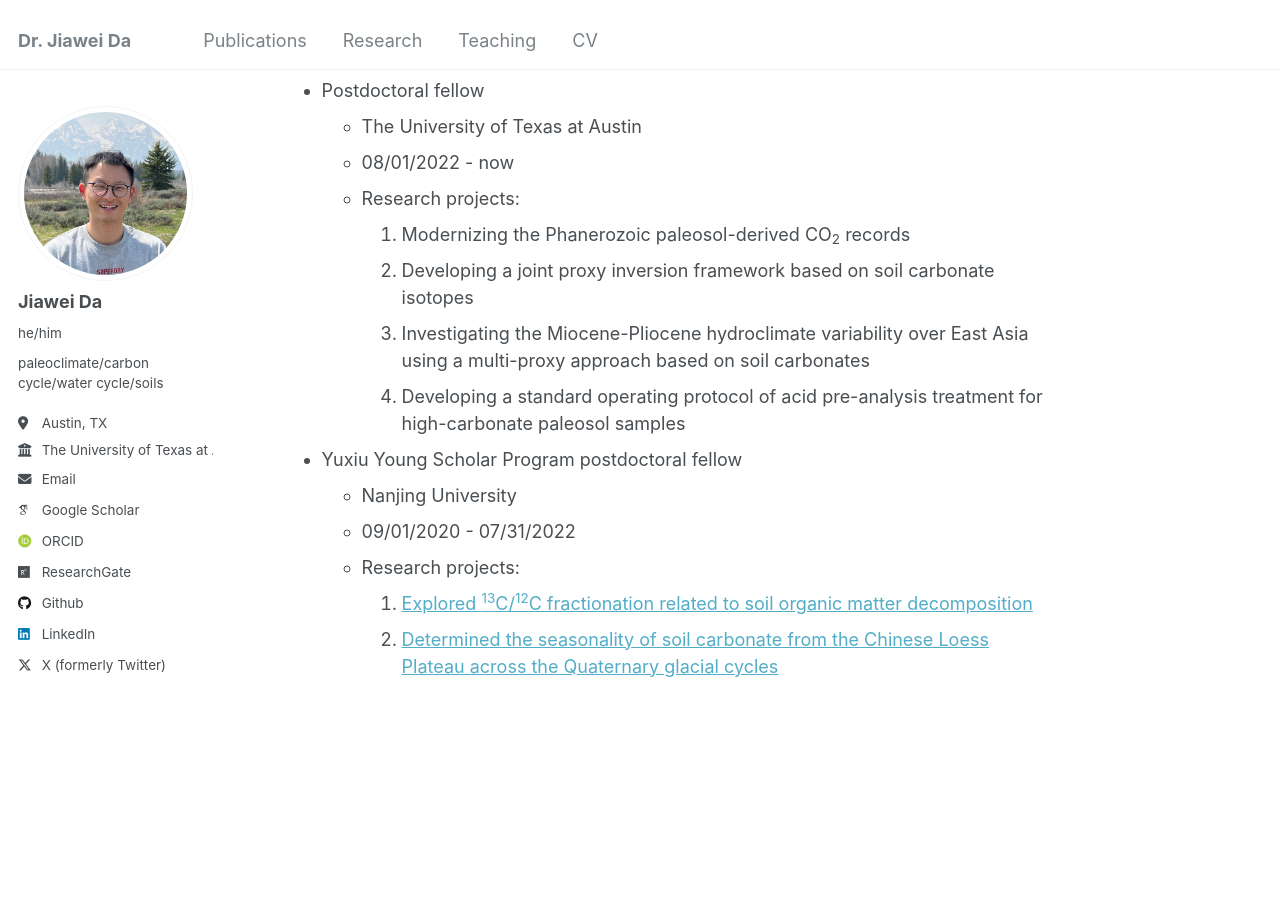
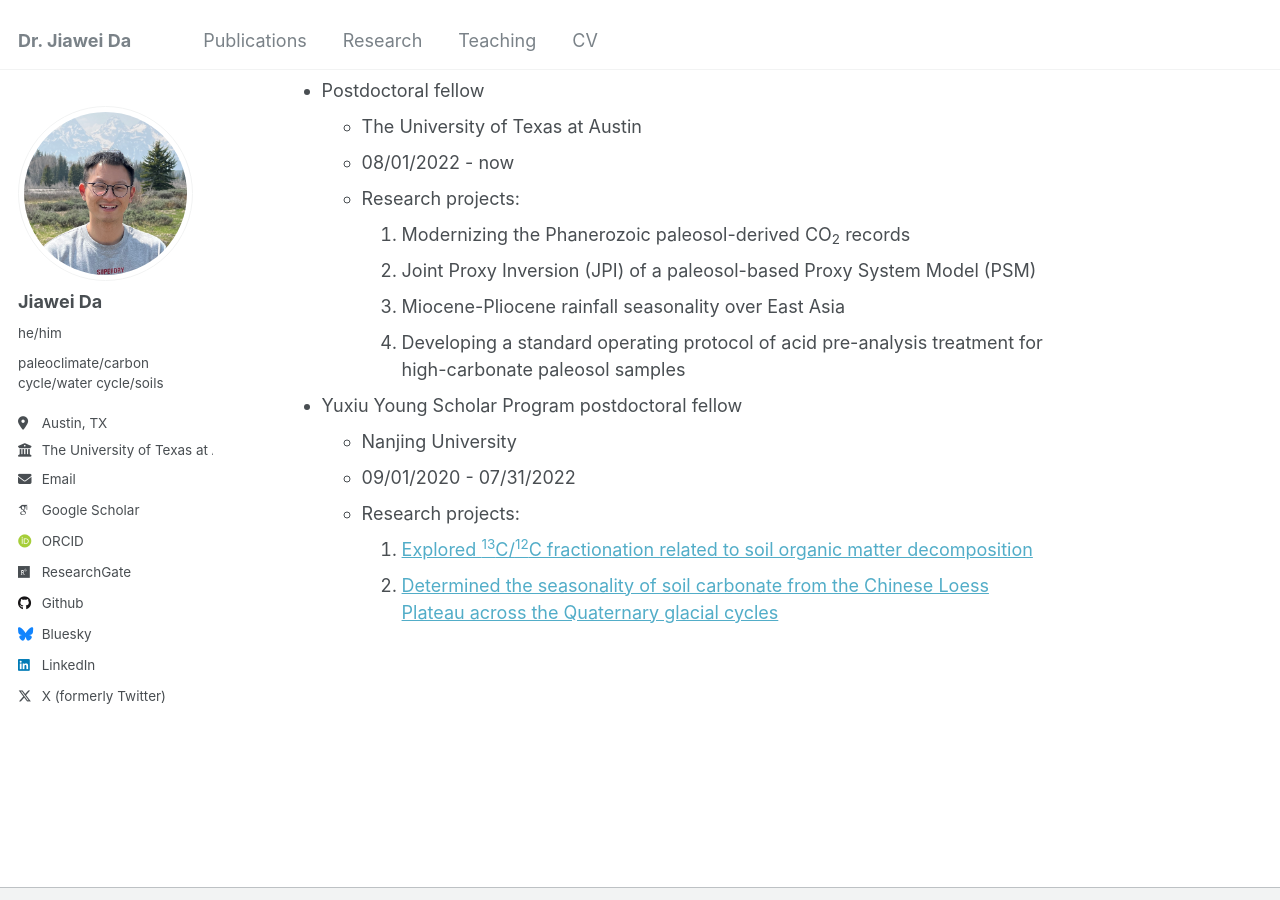
Before and after one commit to da-jiawei/da-jiawei.github.io, a Jekyll site: the page built from _pages/about.md, in a window 1280 px wide and 900 px high, scrolled down 699 px. Built offline with Jekyll 4.4.1, drawn with Linux system fonts in a browser that asks for light colours; some web fonts are replaced.

Commit message:
updates
update

```diff
--- a/_config.yml
+++ b/_config.yml
@@ -49,7 +49,7 @@ author:
   stackoverflow    : # User number or user number and name (i.e., use "1" or "1/jeff-atwood")
 
   # Social media
-  bluesky          : # Replace this with you Bluesky username
+  bluesky          : "paleoisocw.bsky.social" # Replace this with you Bluesky username
   facebook         : # Username
   flickr           : # Username
   foursquare       : # Username
@@ -58,7 +58,7 @@ author:
   keybase          : # Username
   instagram        : # Username
   lastfm           : # Username
-  linkedin         : "https://linkedin.com/in/jiawei-da"
+  linkedin         : "jiawei-da"
   mastodon         : # URL
   medium           : # URL
   pinterest        : # Username
--- a/_pages/about.md
+++ b/_pages/about.md
@@ -27,8 +27,8 @@ Work Experience
     - 08/01/2022 - now
     - Research projects:
         1. Modernizing the Phanerozoic paleosol-derived CO<sub>2</sub> records
-        2. Developing a joint proxy inversion framework based on soil carbonate isotopes
-        3. Investigating the Miocene-Pliocene hydroclimate variability over East Asia using a multi-proxy approach based on soil carbonates
+        2. Joint Proxy Inversion (JPI) of a paleosol-based Proxy System Model (PSM)
+        3. Miocene-Pliocene rainfall seasonality over East Asia
         4. Developing a standard operating protocol of acid pre-analysis treatment for high-carbonate paleosol samples
 
   - Yuxiu Young Scholar Program postdoctoral fellow
```
Also changed, not shown: 2 other files.
